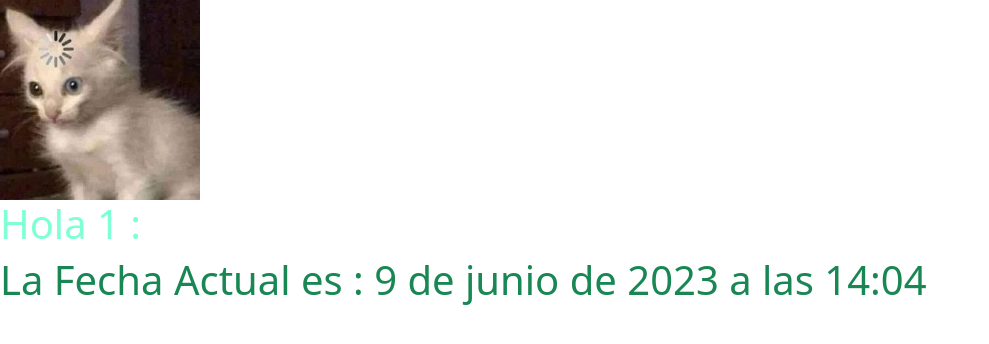
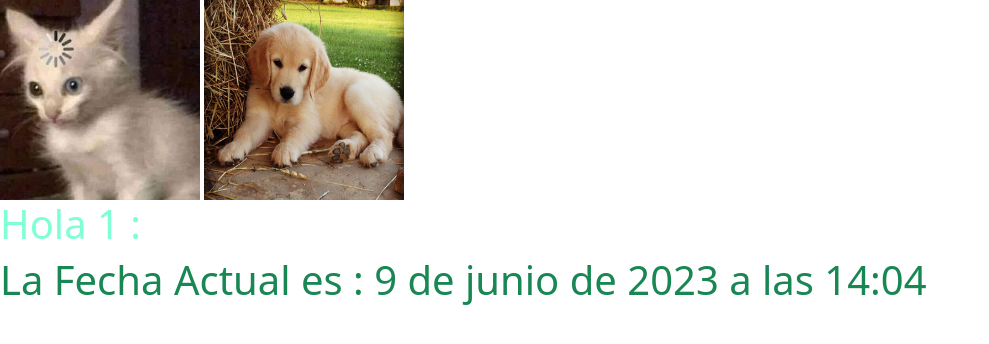
Before and after one commit to josehermosillaa/principiosDjango, a Django app: page /fecha/1/ in a window 1280 px wide. Shown: the part 56-400 px from the top of the page, without its empty margins (0-989 px from the left). Run offline with Django 4.2, Linux system fonts and the light colour scheme; some libraries are stand-ins or nearby versions.

Commit message:
se agrega el perrito a la pagina fecha/name

```diff
--- a/templates/fecha.html
+++ b/templates/fecha.html
@@ -1,5 +1,6 @@
 {% extends 'menu.html' %} {% block fecha%} {% load static %}
 <img src="{% static 'img/gatito.png' %}" height="200" width="200" alt="" />
+<img src="{% static 'img/perrito.png' %}" height="200" width="200" alt="" />
 <h1>Hola {{name}} :</h1>
 <h1 class="text-success">La Fecha Actual es : {{ fecha }}</h1>
 {% endblock fecha %}
```
